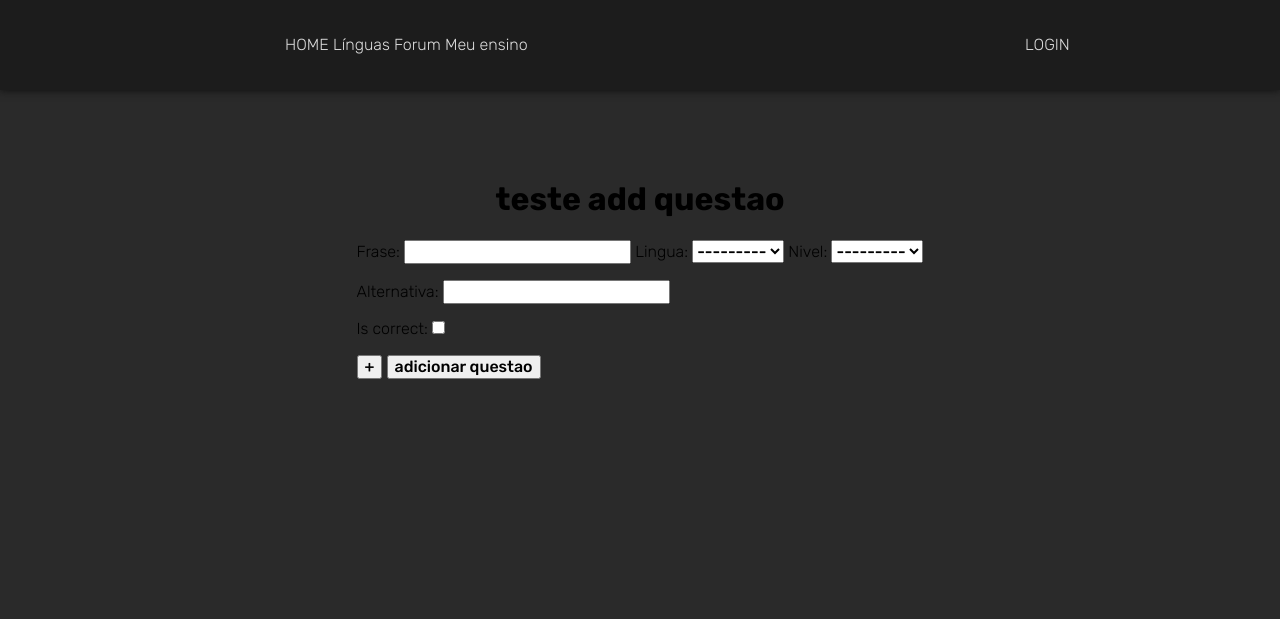
After one commit to PedroWegner/ao_laerer_projeto, a Django app: page /ensino/criar_questao in a window 1280 px wide. The commit adds this page. Shown: the top 619 px of the page. Run offline with Django 4.2, Linux system fonts and the light colour scheme; data that the repository does not hold is empty.

Commit message:
implementada funcao de criar questao e de sua resolucao

```diff
--- a/ensino/admin.py
+++ b/ensino/admin.py
@@ -7,3 +7,8 @@ admin.site.register(ClassePalavra)
 admin.site.register(Aula)
 admin.site.register(Atividade)
 admin.site.register(EnvioAtividade)
+admin.site.register(AulaPalavra)
+admin.site.register(Questao)
+admin.site.register(AtividadeAula)
+admin.site.register(AtividadeQuestao)
+admin.site.register(Alternativa)
--- a/ensino/forms.py
+++ b/ensino/forms.py
@@ -1,8 +1,6 @@
-from ast import Mod
-from typing import Type
-from .models import Aula
-from dataclasses import fields
-from tkinter import Widget
+from django.forms import inlineformset_factory
+from django.forms.models import inlineformset_factory
+from django.forms import modelformset_factory
 from django import forms
 from . import models
 
@@ -70,11 +68,6 @@ class AtualizarAulaForms(forms.ModelForm):
         for field in self.Meta.unrequired:
             self.fields[field].required = False
 
-    # aula = forms.CharField(required=False)
-    # aula_gravada = forms.FileField(required=False)
-    # conteudo_download = forms.FileField(required=False)
-    # conteudo = forms.CharField(required=False)
-
     class Meta:
         model = models.Aula
         fields = ('aula', 'conteudo', 'conteudo_download', 'aula_gravada')
@@ -94,11 +87,39 @@ class AtualizarAtividadeAluno(forms.ModelForm):
 
 # NOVOS CADASTROS
 
+# A PALAVRA FORMS CONSIGO FAZER COMO O DE QUESTAO, E AUMENTAR QUANTIDADE DE CONTEXTO
+
 
 class PalavraForms(forms.ModelForm):
     contexto = forms.CharField(max_length=255)
 
     class Meta:
         model = models.Palavra
-        fields = ('palavra', 'classe', 'significado',
-                  'nivel', 'escrita_fonetica')
+        fields = ('palavra', 'lingua', 'nivel', 'classe', 'significado',
+                  'escrita_fonetica')
+
+
+PalavraAulaForms = modelformset_factory(
+    models.AulaPalavra, fields=('palavra',), extra=1,
+)
+
+
+class QuestaoForms(forms.ModelForm):
+    class Meta:
+        model = models.Questao
+        fields = ('frase', 'lingua', 'nivel',)
+
+
+class AlternativaForms(forms.ModelForm):
+    class Meta:
+        model = models.Alternativa
+        fields = ('alternativa', 'is_correct', )
+
+
+AlternativasQuestaoFormset = inlineformset_factory(
+    models.Questao,
+    models.Alternativa,
+    form=AlternativaForms,
+    extra=1,
+    can_delete=False
+)
--- a/ensino/templates/ensino/atualizar_aula.html
+++ b/ensino/templates/ensino/atualizar_aula.html
@@ -7,6 +7,8 @@
             <p>Seja bem vindo {{ request.session.usuario_logado.nome}}{{request.session.usuario_logado.sobrenome }} !
             </p>
             <p>Você está na aula {{ aula }} </p>
+            <a href="{{ aula.id }}/add_palavra">adicionar palavras</a>
+            <a href="{% url 'ensino:add_questao' %}">criar questao</a>
         </div>
         <div class="box-video-aula">
             <h2>{{ aula }}</h2>
--- a/ensino/templates/ensino/aula.html
+++ b/ensino/templates/ensino/aula.html
@@ -66,6 +66,12 @@
             </div>
         </div>
     </div>
+
+    <div>
+        <p>{{teste_atividade_nova}}</p>
+        <p>{{teste_atividade_nova.id}}</p>
+        <a href="atividade/{{teste_atividade_nova.id}}">Acesse a atividade</a>
+    </div>
 </div>
 
 
--- /dev/null
+++ b/ensino/templates/ensino/teste_questao.html
@@ -0,0 +1,52 @@
+{% extends 'base.html' %}
+{% block 'titulo'%} Blog {% endblock %}
+{% block 'conteudo' %}
+
+
+<div class="box-principal-blog">
+    <h1>teste add questao</h1>
+    <form id="form-container" method="POST">
+        {% csrf_token %}
+        {{ add_alternativa.management_form }}
+        {{ add_questao }}
+        {% for form_alternativa in add_alternativa %}
+        <div class="alternativa">
+
+            {{ form_alternativa.as_p }}
+
+        </div>
+        {% endfor %}
+
+        <button id="add-form" type="button">+</button>
+        <button type="submit">adicionar questao</button>
+
+    </form>
+
+
+</div>
+
+<script>
+    let alternativa_form = document.querySelectorAll(".alternativa")
+    let container = document.querySelector("#form-container")
+    let addButton = document.querySelector("#add-form")
+    let totalForms = document.querySelector("#id_alternativa_set-TOTAL_FORMS")
+
+    let formNum = alternativa_form.length - 1
+    addButton.addEventListener('click', addForm)
+
+    function addForm(e) {
+        e.preventDefault()
+
+        let newForm = alternativa_form[0].cloneNode(true)
+        let formRegex = RegExp(`alternativa_set-(\\d){1}-`, 'g')
+        console.log(formRegex)
+
+        formNum++
+        newForm.innerHTML = newForm.innerHTML.replace(formRegex, `alternativa_set-${formNum}-`)
+        container.insertBefore(newForm, addButton)
+
+        totalForms.setAttribute('value', `${formNum + 1}`)
+    }
+</script>
+
+{% endblock %}
--- a/ensino/urls.py
+++ b/ensino/urls.py
@@ -27,4 +27,13 @@ urlpatterns = [
          views.AtividadeUsuarioCadastroView.as_view(), name='enviar_atividade'),
     path('aula/atividade/atualizar/<int:pk>',
          views.AtividadeAlunoAtualizarView.as_view(), name='reenviar_atividade'),
+
+    # TESTES #
+    path('minhas_aulas/aula/<int:pk>/add_palavra',
+         views.TesteAdicionaPalavraAula.as_view()),
+
+    path('aula/atividade/<int:pk>', views.TesteAtividadeAulaView.as_view()),
+    path('criar_questao',
+         views.TesteCriaQuestao.as_view(), name='add_questao'),
+    path('questao/<int:pk>', views.TesteResolucaoQuestao.as_view())
 ]
--- a/ensino/views.py
+++ b/ensino/views.py
@@ -1,23 +1,17 @@
+import random
+from django.views.generic import TemplateView
 from .forms import *
-from typing import List
 from django.http import HttpResponseRedirect
 from django.views import View
 from django.views.generic.list import ListView
 from django.views.generic.edit import UpdateView
 from django.views.generic import FormView
-from django.views.generic.detail import SingleObjectMixin, DetailView
+from django.views.generic.detail import DetailView
 from django.http import HttpResponseForbidden
 from django.shortcuts import render, redirect, get_object_or_404
-from django.urls import reverse
-
+from django.urls import reverse, reverse_lazy
 from usuario.models import Usuario
-from .models import ClassePalavra, Contexto, Administrador, Atividade, Lingua, Aula, NivelLingua, Palavra, PalavraContexto, EnvioAtividade
-# from .forms import *
-# from pessoa.models import Endereco, Pessoa, TipoUsuario, Usuario
-# from pessoa.forms import PessoaCadastro, EnderecoCadastro, AtualizarPessoa, AtualizarEndereco, AtualizarSenha
-import bcrypt
-
-# admin
+from .models import ClassePalavra, AtividadeAula, Alternativa, Contexto, Atividade, Lingua, AtividadeQuestao, Aula, NivelLingua, Palavra, PalavraContexto, EnvioAtividade, Questao
 
 
 class LinguaCadastroView(FormView):
@@ -278,6 +272,9 @@ class AulaView(DetailView):
             autor__id=self.request.session['usuario_logado']['usuario_id'],
             atividade__aula__id=self.object.id,
         )
+        context['teste_atividade_nova'] = AtividadeAula.objects.filter(
+            aula=self.get_object()
+        ).first()
         context['aulas'] = Aula.objects.filter(
             nivel=self.get_object().nivel,
             lingua=self.get_object().lingua
@@ -291,6 +288,21 @@ class AulaView(DetailView):
                 is_licenced=False
             )[:10]
 
+        return context
+
+
+class TesteAtividadeAulaView(DetailView):
+    template_name = 'ensino/teste_atividade_aula.html'
+    model = AtividadeAula
+
+    def get_context_data(self, **kwargs):
+        context = super().get_context_data(**kwargs)
+        context['atividade'] = self.get_object()
+        context['questoes'] = Questao.objects.filter(
+            id__in=AtividadeQuestao.objects.filter(
+                atividade=self.get_object()
+            ).values('questao_id')
+        )
         return context
 
 
@@ -367,65 +379,115 @@ class AtividadeAlunoAtualizarView(UpdateView):
         return super().form_valid(form)
 
 
-# class AulaRegistraModuloView(FormView):
-#     """
-#     View para vincular uma ou mais aulas a um modulo
-#     """
-#     template_name = 'departamento/registra_aula_modulo.html'
-#     # model = AulaVinculaModulo
-#     form_class = VinculaAulaModulo
+class TesteAdicionaPalavraAula(TemplateView, DetailView):
+    template_name = 'ensino/teste_add_palavra.html'
+    model = Aula
 
-#     def get(self, *args, **kwargs):
-#         if not 'usuario_logado' in self.request.session:
-#             print('usuario deslogado')
-#             return redirect('departamento:login')
+    def get(self, *args, **kwargs):
+        formset = PalavraAulaForms(
+            queryset=Palavra.objects.none(),
+        )
+        return self.render_to_response(
+            {
+                'add_palavra': formset,
+                'aula': self.get_object(),
+            },
+        )
 
-#         if not self.request.session['usuario_logado']['tipo_usuario_id'] == 3:
-#             return redirect('departamento:home')
+    def post(self, *args, **kwargs):
+        formset = PalavraAulaForms(
+            data=self.request.POST,
+        )
+        if formset.is_valid():
+            forms = formset.save(commit=False)
+            for form in forms:
+                form.aula = self.get_object()
+                form.save()
+            return redirect(reverse_lazy('usuario:home'))
 
-#         return super().get(*args, **kwargs)
+        return self.render_to_response({'add_palavra': formset})
 
-#     def get_success_url(self):
-#         return reverse('departamento:home')
 
-#     def get_form_kwargs(self, *args, **kwargs):
-#         kwargs = super(AulaRegistraModuloView,
-#                        self).get_form_kwargs(*args, **kwargs)
-#         kwargs['request'] = self.request.session['usuario_logado']
-#         return kwargs
+class TesteCriaQuestao(TemplateView):
+    template_name = 'ensino/teste_questao.html'
 
-#     def form_valid(self, form):  # AQUI PRECISO ARRUMAR.
-#         """
-#         Funcao para cadastrar varias aulas a um modulo, caso o usuario solicite
-#         """
-#         # parte da regra de negocio (um professor pode ter apenas 5 atividades em modulo)
-#         aula_total = Aula.objects.filter(
-#             professor__id=self.request.session['usuario_logado']['professor_id'],
-#             modulo=form.cleaned_data.get('modulo')
-#         )
-#         aulas_lista = Aula.objects.filter(
-#             pk__in=form.cleaned_data.get('aulas')
-#         )
-#         if len(aula_total) >= 5 or len(aula_total) + len(aulas_lista) > 5:
-#             return super().form_valid(form)
-#         # # # #
-#         qtd_aula_modulo = AulaVinculaModulo.objects.filter(
-#             modulo=form.cleaned_data.get('modulo')
-#         ).count()
+    def get(self, *args, **kwargs):
+        formset = AlternativasQuestaoFormset(
+            queryset=Palavra.objects.none(),
+        )
+        form = QuestaoForms()
+        return self.render_to_response(
+            {
+                'add_questao': form,
+                'add_alternativa': formset,
+            },
+        )
 
-#         # RN
-#         if qtd_aula_modulo >= 20:
-#             return super().form_valid(form)
-#         #
-#         # loop para cadastrar as aulas em um modulo
-#         for aula in aulas_lista:
-#             instancia = AulaVinculaModulo(
-#                 modulo=form.cleaned_data.get('modulo'),
-#                 aula=aula
-#             )
-#             instancia.save()
-#         return super().form_valid(form)
+    def post(self, *args, **kwargs):
+        formset = AlternativasQuestaoFormset(
+            data=self.request.POST,
+        )
+        form = QuestaoForms(
+            data=self.request.POST,
+        )
+        if formset.is_valid() and form.is_valid():
+            print('está valido')
+            questao = form.save(commit=False)
+            questao.autor = get_object_or_404(
+                Usuario, id=self.request.session['usuario_logado']['usuario_id']
+            )
+            questao.save()
+            alternativas = formset.save(commit=False)
+            for alternativa in alternativas:
+                alternativa.questao = questao
+                alternativa.save()
+            return redirect(reverse_lazy('usuario:home'))
 
+        return self.render_to_response(
+            {
+                'add_questao': form,
+                'add_alternativa': formset,
+            },
+        )
+
+
+class TesteResolucaoQuestao(DetailView):
+    template_name = 'ensino/teste_resolucao.html'
+    model = Questao
+
+    def get_context_data(self, **kwargs):
+        context = super(TesteResolucaoQuestao, self).get_context_data(**kwargs)
+        context['questao'] = self.get_object()
+        correta = Alternativa.objects.filter(
+            questao=self.get_object(),
+            is_correct=True,
+        ).all().order_by('?').first()
+        erradas = Alternativa.objects.filter(
+            questao=self.get_object(),
+            is_correct=False,
+        ).all().order_by('?')[:4]
+        alternativas = list()
+        for errada in erradas:
+            alternativas.append(errada)
+        alternativas.append(correta)
+        random.shuffle(alternativas)
+        context['alternativas'] = alternativas
+
+        return context
+
+    def post(self, *args, **kwargs):
+        alternativa_entrada = self.request.POST.get('alternativa')
+        certo = Alternativa.objects.filter(
+            alternativa=alternativa_entrada,
+            questao=self.get_object(),
+            is_correct=True,
+        ).first()
+        if not certo:
+            print('errado')
+        else:
+            print('certo')
+
+        return redirect('usuario:home')
 
 # class AulaView(SingleObjectMixin, View):
 #     """
--- a/templates/base.html
+++ b/templates/base.html
@@ -26,7 +26,7 @@
                     <a href="{% url 'usuario:home' %}">HOME</a>
                     <a href="{% url 'ensino:menu_linguas' %}">Línguas</a>
                     <a href="{% url 'forum:forum' %}">Forum</a>
-                    <a href="{% url 'ensino:minhas_aulas' %}">Minhas aulas</a>
+                    <a href="{% url 'ensino:minhas_aulas' %}">Meu ensino</a>
                 </li>
             </ul>
             <ul class='nav-ul'>
```
Also changed, not shown: ensino/models.py (+54 -115 lines), ensino/templates/ensino/teste_add_palavra.html (added, +53 -0 lines), ensino/templates/ensino/teste_add_questao.html (added, +40 -0 lines), ensino/templates/ensino/teste_atividade_aula.html (added, +18 -0 lines), ensino/templates/ensino/teste_resolucao.html (added, +18 -0 lines), ensino/migrations/0007_atividadeaula_questao_envioatividadeaula_and_more.py (added), ensino/migrations/0008_remove_questao_errada_1_remove_questao_errada_2_and_more.py (added), ensino/migrations/0009_delete_alternativa.py (added), ensino/migrations/0010_alternativa.py (added), ensino/migrations/0011_questao_autor_questao_lingua_questao_nivel.py (added), ensino/migrations/0012_alter_questao_lingua_alter_questao_nivel.py (added).
